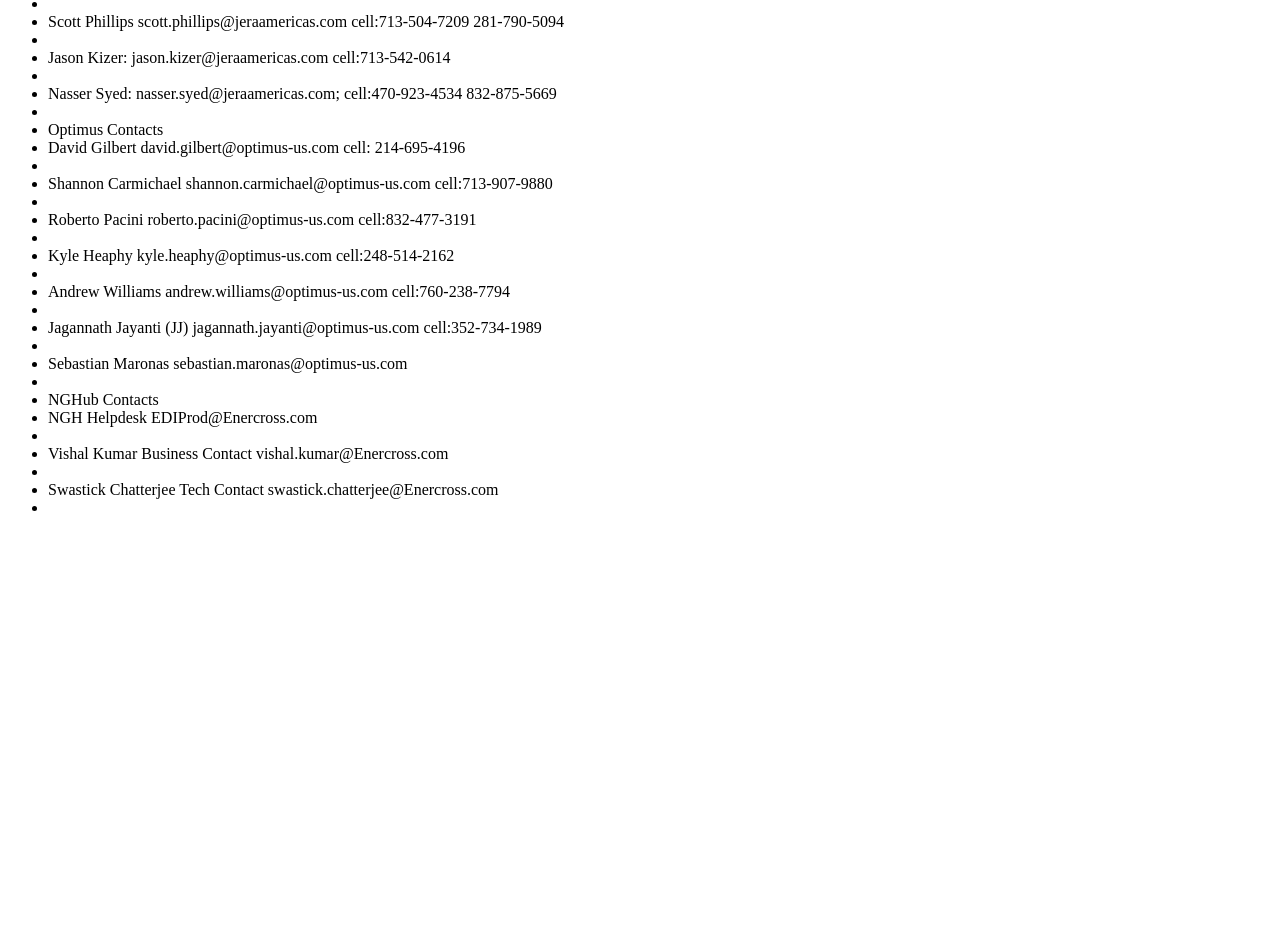
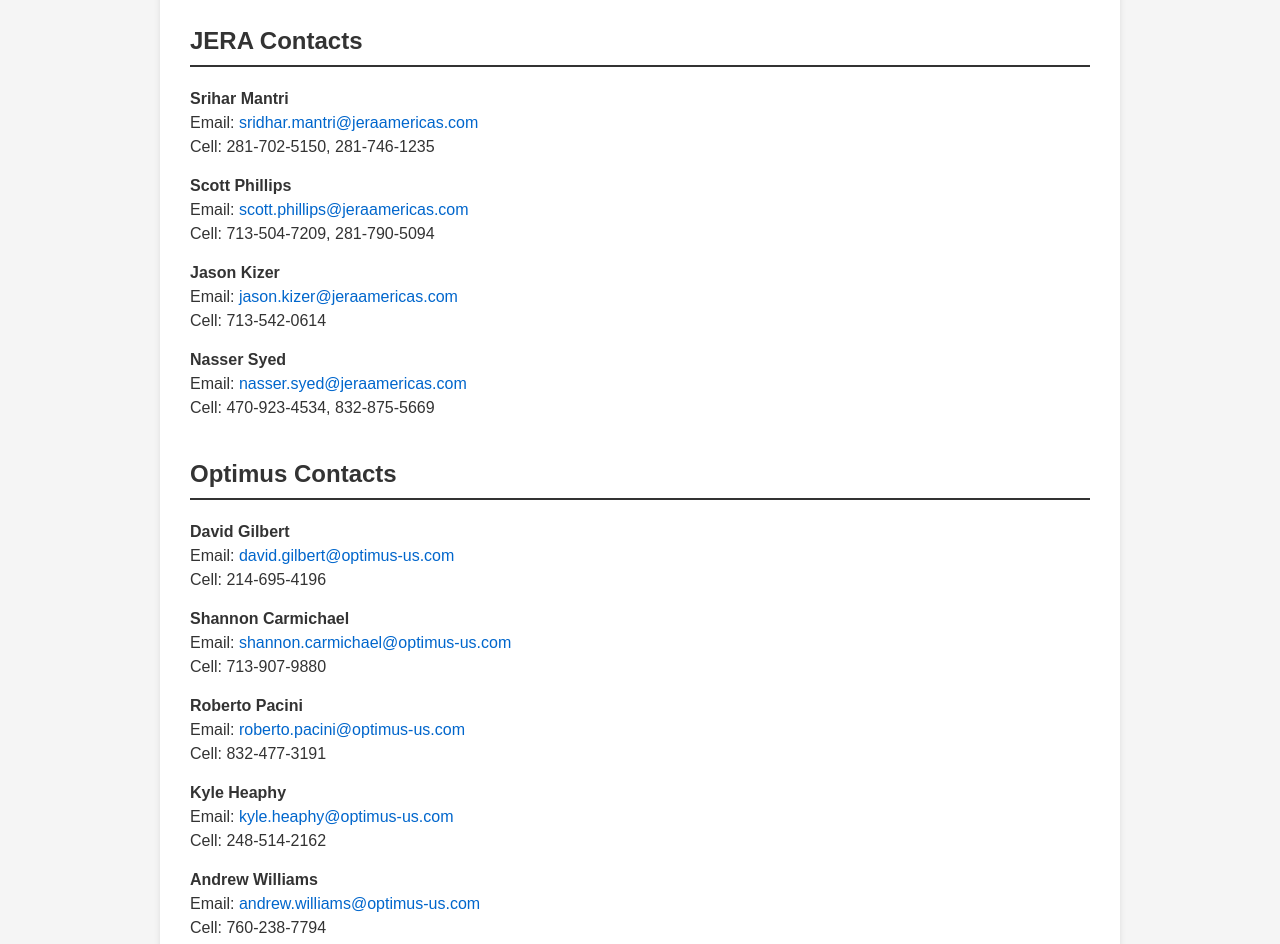
Before and after one commit to kyleheaphy/qr_codes, a plain HTML site: page index.html in a window 1280 px wide. Shown: the part 121-1065 px from the top of the page. Before the commit the page ends 800 px from the top, so only its background shows below. Drawn offline with Linux system fonts and the light colour scheme.

Commit message:
Update index.html

```diff
--- a/index.html
+++ b/index.html
@@ -3,27 +3,144 @@
 <head>
   <meta charset="UTF-8">
   <title>Contact List</title>
+  <style>
+    body {
+      font-family: Arial, sans-serif;
+      background: #f5f5f5;
+      color: #333;
+      margin: 0;
+      padding: 20px;
+    }
+    .container {
+      max-width: 900px;
+      margin: auto;
+      background: #fff;
+      padding: 30px;
+      border-radius: 8px;
+      box-shadow: 0 2px 6px rgba(0,0,0,0.1);
+    }
+    h1 {
+      text-align: center;
+      margin-bottom: 40px;
+    }
+    section {
+      margin-bottom: 40px;
+    }
+    section h2 {
+      border-bottom: 2px solid #333;
+      padding-bottom: 10px;
+      margin-bottom: 20px;
+    }
+    ul {
+      list-style: none;
+      padding: 0;
+    }
+    .contact {
+      margin-bottom: 15px;
+      line-height: 1.5;
+    }
+    .contact .name {
+      font-weight: bold;
+    }
+    .contact a {
+      color: #0066cc;
+      text-decoration: none;
+    }
+    .contact a:hover {
+      text-decoration: underline;
+    }
+  </style>
 </head>
 <body>
-  <h1>Contact List</h1>
-  <ul>
-        <li>JERA Contacts</li>
-    <li>Srihar Mantri	          sridhar.mantri@jeraamericas.com	  cell:281-702-5150	281-746-1235<li>
-    <li>Scott Phillips          scott.phillips@jeraamericas.com	  cell:713-504-7209	281-790-5094<li>
-    <li>Jason Kizer:	          jason.kizer@jeraamericas.com	    cell:713-542-0614<li>
-    <li>Nasser Syed:            nasser.syed@jeraamericas.com;	    cell:470-923-4534	832-875-5669<li>
-        <li>Optimus Contacts</li>
-    <li>David Gilbert	          david.gilbert@optimus-us.com	    cell: 214-695-4196<li>
-    <li>Shannon Carmichael	    shannon.carmichael@optimus-us.com	cell:713-907-9880<li>
-    <li>Roberto Pacini	   	    roberto.pacini@optimus-us.com	    cell:832-477-3191<li>
-    <li>Kyle Heaphy	      	    kyle.heaphy@optimus-us.com	      cell:248-514-2162<li>
-    <li>Andrew Williams	  	    andrew.williams@optimus-us.com	  cell:760-238-7794<li>
-    <li>Jagannath Jayanti (JJ)	jagannath.jayanti@optimus-us.com	cell:352-734-1989<li>
-    <li>Sebastian Maronas	     	sebastian.maronas@optimus-us.com<li>
-        <li>NGHub Contacts</li>
-    <li>NGH Helpdesk	          EDIProd@Enercross.com<li>
-    <li>Vishal Kumar	          Business Contact	vishal.kumar@Enercross.com<li>
-    <li>Swastick Chatterjee	    Tech Contact	swastick.chatterjee@Enercross.com<li>
-  </ul>
+  <div class="container">
+    <h1>Contact List</h1>
+
+    <!-- JERA Contacts -->
+    <section id="jera">
+      <h2>JERA Contacts</h2>
+      <ul>
+        <li class="contact">
+          <span class="name">Srihar Mantri</span><br>
+          Email: <a href="mailto:sridhar.mantri@jeraamericas.com">sridhar.mantri@jeraamericas.com</a><br>
+          Cell: 281-702-5150, 281-746-1235
+        </li>
+        <li class="contact">
+          <span class="name">Scott Phillips</span><br>
+          Email: <a href="mailto:scott.phillips@jeraamericas.com">scott.phillips@jeraamericas.com</a><br>
+          Cell: 713-504-7209, 281-790-5094
+        </li>
+        <li class="contact">
+          <span class="name">Jason Kizer</span><br>
+          Email: <a href="mailto:jason.kizer@jeraamericas.com">jason.kizer@jeraamericas.com</a><br>
+          Cell: 713-542-0614
+        </li>
+        <li class="contact">
+          <span class="name">Nasser Syed</span><br>
+          Email: <a href="mailto:nasser.syed@jeraamericas.com">nasser.syed@jeraamericas.com</a><br>
+          Cell: 470-923-4534, 832-875-5669
+        </li>
+      </ul>
+    </section>
+
+    <!-- Optimus Contacts -->
+    <section id="optimus">
+      <h2>Optimus Contacts</h2>
+      <ul>
+        <li class="contact">
+          <span class="name">David Gilbert</span><br>
+          Email: <a href="mailto:david.gilbert@optimus-us.com">david.gilbert@optimus-us.com</a><br>
+          Cell: 214-695-4196
+        </li>
+        <li class="contact">
+          <span class="name">Shannon Carmichael</span><br>
+          Email: <a href="mailto:shannon.carmichael@optimus-us.com">shannon.carmichael@optimus-us.com</a><br>
+          Cell: 713-907-9880
+        </li>
+        <li class="contact">
+          <span class="name">Roberto Pacini</span><br>
+          Email: <a href="mailto:roberto.pacini@optimus-us.com">roberto.pacini@optimus-us.com</a><br>
+          Cell: 832-477-3191
+        </li>
+        <li class="contact">
+          <span class="name">Kyle Heaphy</span><br>
+          Email: <a href="mailto:kyle.heaphy@optimus-us.com">kyle.heaphy@optimus-us.com</a><br>
+          Cell: 248-514-2162
+        </li>
+        <li class="contact">
+          <span class="name">Andrew Williams</span><br>
+          Email: <a href="mailto:andrew.williams@optimus-us.com">andrew.williams@optimus-us.com</a><br>
+          Cell: 760-238-7794
+        </li>
+        <li class="contact">
+          <span class="name">Jagannath Jayanti (JJ)</span><br>
+          Email: <a href="mailto:jagannath.jayanti@optimus-us.com">jagannath.jayanti@optimus-us.com</a><br>
+          Cell: 352-734-1989
+        </li>
+        <li class="contact">
+          <span class="name">Sebastian Maronas</span><br>
+          Email: <a href="mailto:sebastian.maronas@optimus-us.com">sebastian.maronas@optimus-us.com</a>
+        </li>
+      </ul>
+    </section>
+
+    <!-- NGHub Contacts -->
+    <section id="nghub">
+      <h2>NGHub Contacts</h2>
+      <ul>
+        <li class="contact">
+          <span class="name">NGH Helpdesk</span><br>
+          Email: <a href="mailto:EDIProd@Enercross.com">EDIProd@Enercross.com</a>
+        </li>
+        <li class="contact">
+          <span class="name">Vishal Kumar</span><br>
+          Business Contact: <a href="mailto:vishal.kumar@Enercross.com">vishal.kumar@Enercross.com</a>
+        </li>
+        <li class="contact">
+          <span class="name">Swastick Chatterjee</span><br>
+          Tech Contact: <a href="mailto:swastick.chatterjee@Enercross.com">swastick.chatterjee@Enercross.com</a>
+        </li>
+      </ul>
+    </section>
+  </div>
 </body>
 </html>
```
